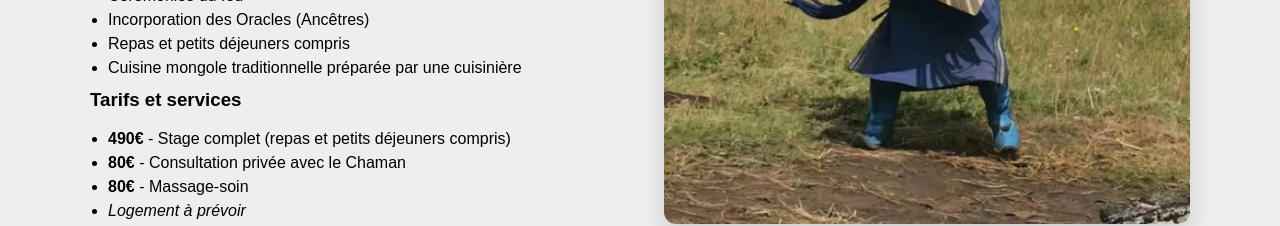
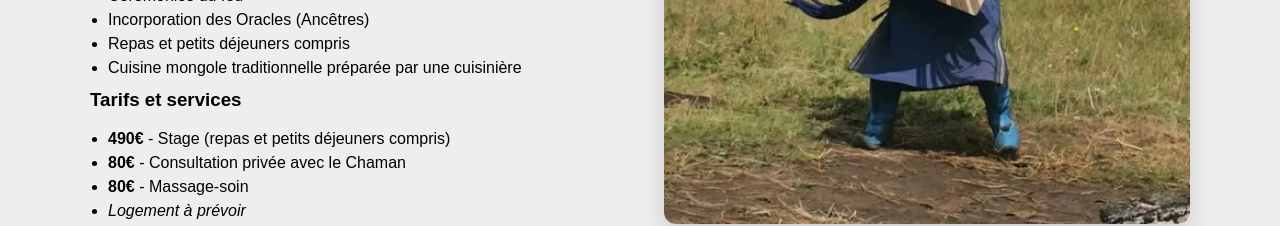
Before and after one commit to este0207/LoreHeya-WebSite, a Next.js app: page /stages in a window 1280 px wide. Shown: the part 980-1206 px from the top of the page. Built offline with nearby package versions, Linux system fonts and the light colour scheme; a web font is replaced by a local one.

Commit message:
fix stage

```diff
--- a/src/app/stages/page.tsx
+++ b/src/app/stages/page.tsx
@@ -72,7 +72,7 @@ export default function StagesPage() {
 
               <h3>Tarifs et services</h3>
               <ul className="list">
-                <li><strong>490€</strong> - Stage complet (repas et petits déjeuners compris)</li>
+                <li><strong>490€</strong> - Stage (repas et petits déjeuners compris)</li>
                 <li><strong>80€</strong> - Consultation privée avec le Chaman</li>
                 <li><strong>80€</strong> - Massage-soin</li>
                 <li><em>Logement à prévoir</em></li>
```
